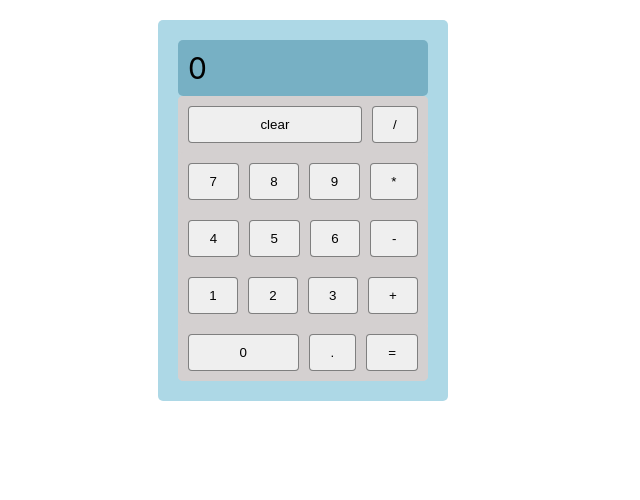
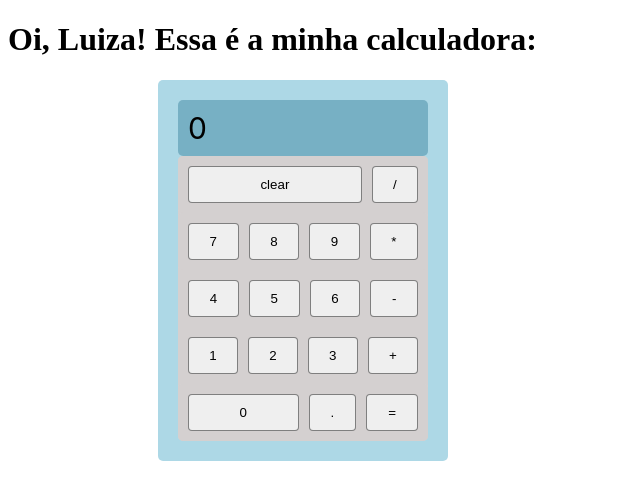
Before and after one commit to henriwf/calculator, a plain HTML site: page index.html in a window 1280 px wide. Shown: the whole page, without its empty margins (0-640 px from the left). Drawn offline with Linux system fonts and the light colour scheme.

Commit message:
add heading

```diff
--- a/index.html
+++ b/index.html
@@ -10,6 +10,8 @@
     <link rel="stylesheet" href="style.css">
   </head>
   <body>
+
+    <h1>Oi, Luiza! Essa é a minha calculadora:</h1>
 
     <div class="calculator">
         <div class="display">0</div>
```
